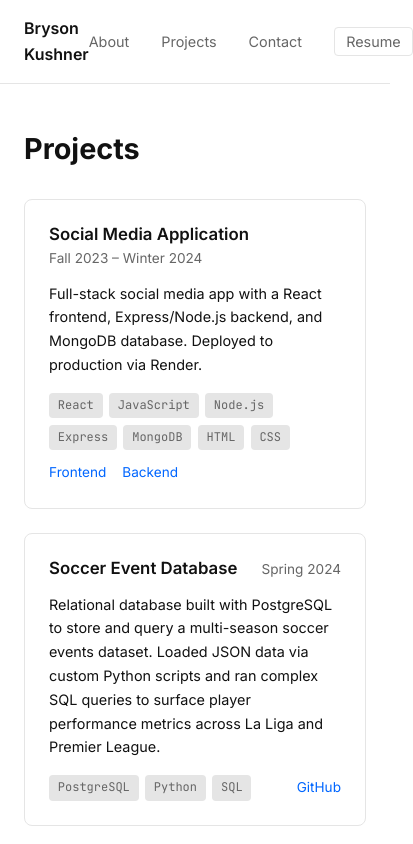
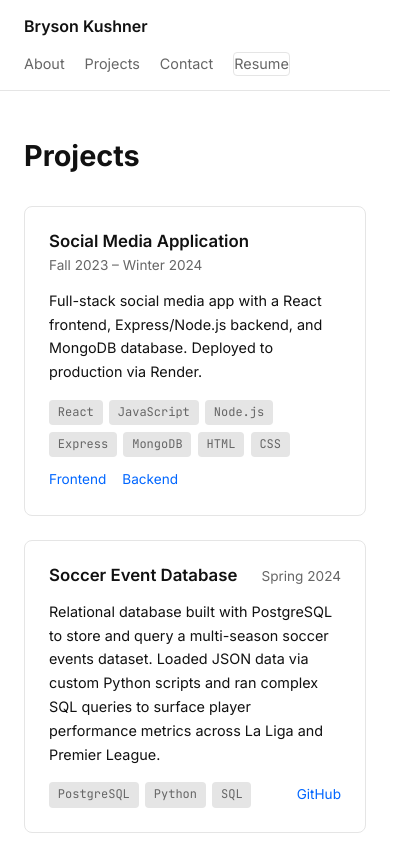
Before and after one commit to brysonmk/personal-website, a React (Vite) app: page /projects in a window 390 px wide. Shown: the top 844 px of the page, 413 px wide, since content can reach past the window. Built offline with nearby package versions, Linux system fonts and the light colour scheme.

Commit message:
Add active state and mobile nav polish

```diff
--- a/src/components/Layout.module.css
+++ b/src/components/Layout.module.css
@@ -47,9 +47,12 @@
   transition: color 0.2s;
 }
 
-.links a:hover,
+.links a:hover {
+  color: var(--color-text);
+}
+
 .links a.active {
-  color: var(--color-text);
+  color: var(--color-accent);
 }
 
 .resumeLink {
@@ -62,6 +65,30 @@
 .resumeLink:hover {
   border-color: var(--color-text);
   color: var(--color-text) !important;
+}
+
+/* ── Mobile nav ──────────────────────────────────── */
+@media (max-width: 540px) {
+  .nav {
+    flex-direction: column;
+    align-items: flex-start;
+    gap: 0.75rem;
+    padding: 0.85rem var(--spacing-page);
+  }
+
+  .links {
+    gap: 1.25rem;
+    flex-wrap: wrap;
+    width: 100%;
+  }
+
+  .links a {
+    padding: 0.15rem 0;
+  }
+
+  .resumeLink {
+    padding: 0.25rem 0.6rem;
+  }
 }
 
 .main {
```
